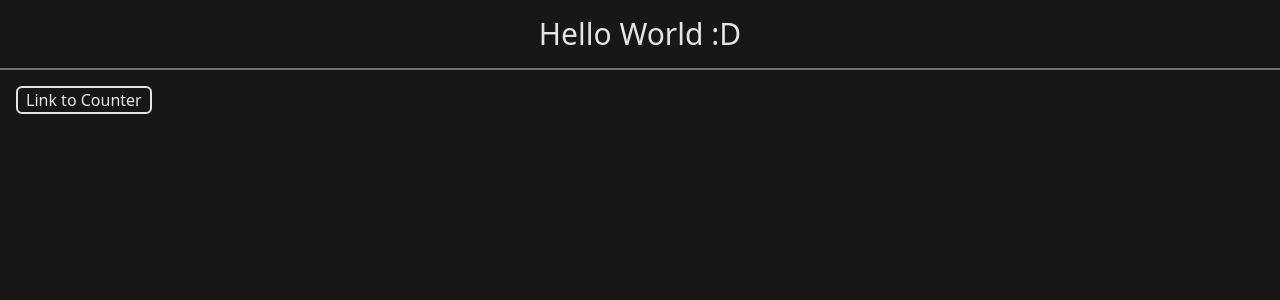
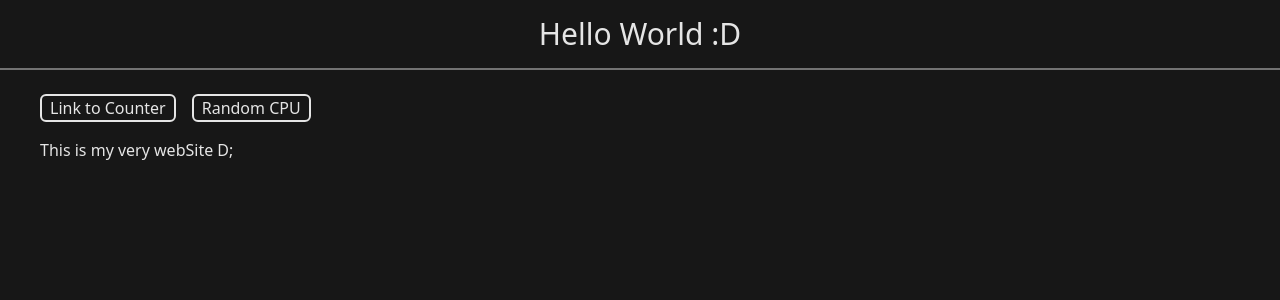
Before and after one commit to Lootmann/mynewgear, a React (Vite) app: page / in a window 1280 px wide. Shown: the top 300 px of the page. Built offline with nearby package versions, Linux system fonts and the light colour scheme.

Commit message:
Main.tsx
add Link to Random CPU

```diff
--- a/src/Main.tsx
+++ b/src/Main.tsx
@@ -11,10 +11,20 @@ function Main() {
         <h1 className="text-3xl py-4">Hello World :D</h1>
       </header>
 
-      <div className="p-4">
-        <Link to="/counter">
-          <button className={button}>Link to Counter</button>
-        </Link>
+      <div className="px-10 py-6">
+        <header className="mb-4 flex gap-4">
+          <Link to="/counter">
+            <button className={button}>Link to Counter</button>
+          </Link>
+
+          <Link to="/randomcpu">
+            <button className={button}>Random CPU</button>
+          </Link>
+        </header>
+
+        <div className="">
+          <p>This is my very webSite D;</p>
+        </div>
       </div>
     </>
   );
```
